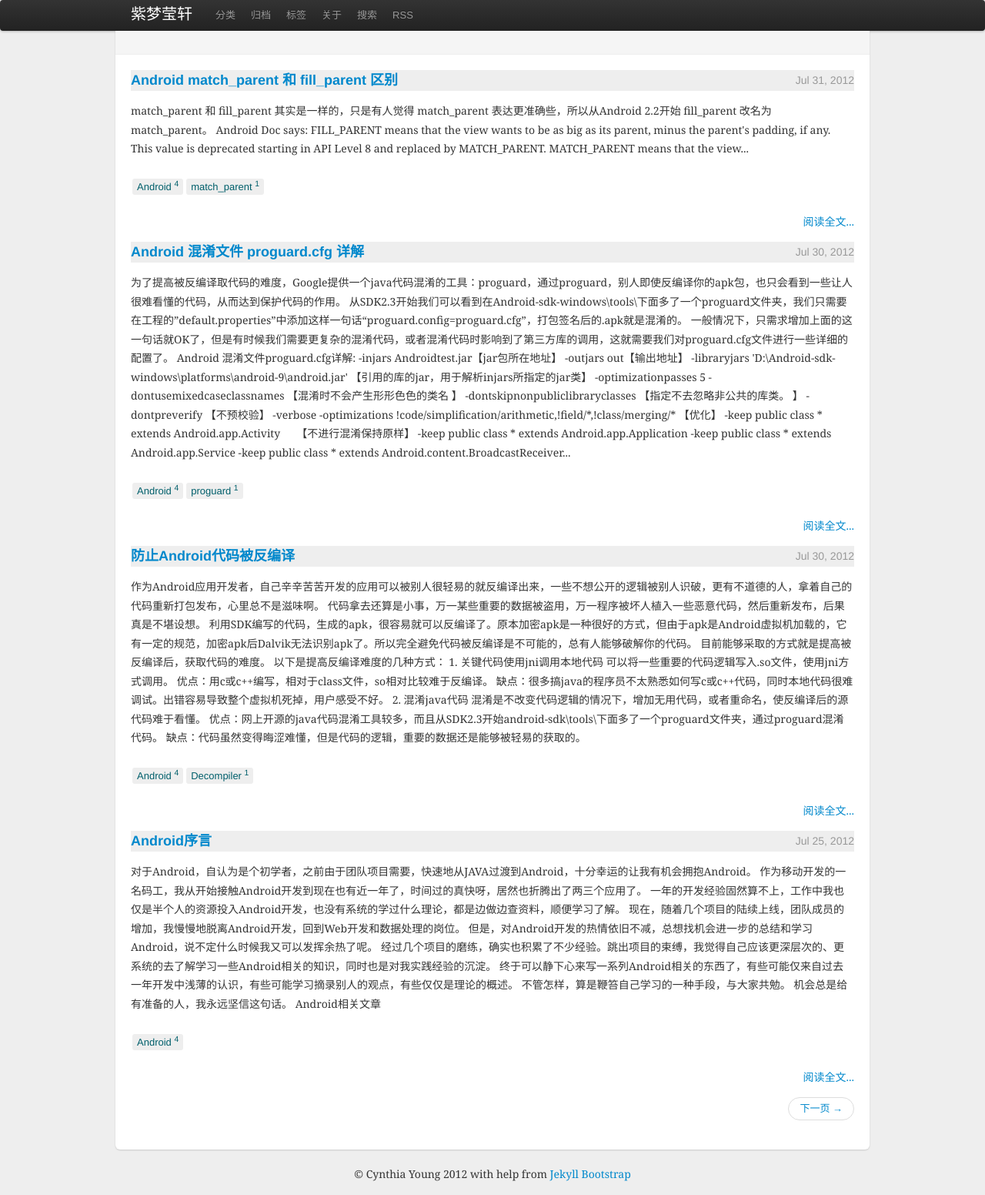
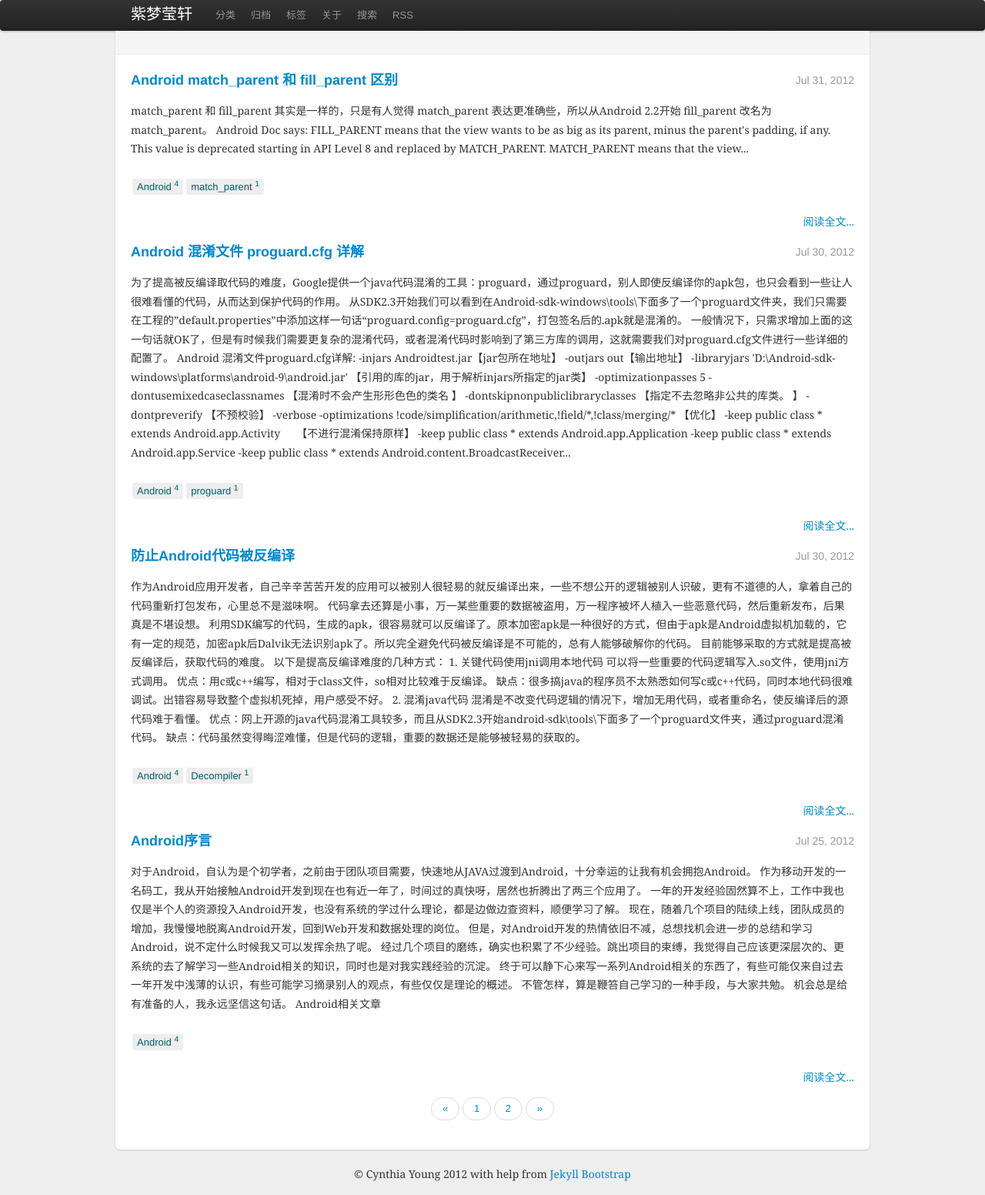
Before and after one commit to young0512/young0512.github.com, a Jekyll site: the page built from index.html, in a window 1280 px wide. Shown: the whole page at 77% size. Built offline with Jekyll 4.4.1, drawn with Linux system fonts in a browser that asks for light colours; nearby versions of some CDN libraries; Markdown is read by kramdown in place of the engine named in the settings; the list of posts is cut into pages by our own code.

Commit message:
modify paginate and css

```diff
--- a/_config.yml
+++ b/_config.yml
@@ -1,11 +1,15 @@
+markdown: rdiscount
 paginate: 4
+paginate_files:
+ - index.html
 safe: false
 
-permalink: /:year/:month/:day/:title
+permalink: /:year/:month/:day/:title.html
 
 exclude: [".rvmrc", ".rbenv-version", "README.md", "Rakefile", "changelog.md"]
 auto: true
 pygments: true
+lsi: true
 
 title :  紫梦莹轩
 tagline: Happy Everyday
--- a/_layouts/default.html
+++ b/_layouts/default.html
@@ -8,7 +8,7 @@
     <meta name="author" content="{{ site.author.name }}">
     <link href="{{ site.ASSET_PATH }}/themes/bootstrap.min.css" rel="stylesheet">
     <link href="{{ site.ASSET_PATH }}/themes/style.css?body=1" rel="stylesheet" type="text/css" media="all">
-    <link rel="shortcut icon" href="{{ site.HOME_PATH }}/favicon.ico">
+    <link rel="shortcut icon" href="{{ site.HOME_PATH }}favicon.ico">
     <!-- Le HTML5 shim, for IE6-8 support of HTML elements -->
     <!--[if lt IE 9]>
       <script src="http://html5shim.googlecode.com/svn/trunk/html5.js"></script>
--- a/assets/themes/style.css
+++ b/assets/themes/style.css
@@ -1,13 +1,6 @@
 /* Override some defaults */
 html, body {
   background-color: #eee;
-}
-h3 {
-  background-color: #eee;
-  color: purple
-}
-h4 {
-  color: #00CDCD
 }
 
 p {
--- a/index.html
+++ b/index.html
@@ -34,14 +34,51 @@ keywords:
 
 <div class="wrapper">
 	<ul class="pager">
+	<!-- pagination (a page1 folder isn't created by Jekyll.
+	To avoid 404s when going to the first page it must be
+	specified separately) -->
     {% if paginator.previous_page %}
-		<li class="previous">
-			<a href="/page{{ paginator.previous_page }}">&larr; 上一页</a>
+      {% if paginator.previous_page == 1 %}
+        <li>
+          <a href="/">&laquo;</a>
+        </li>
+      {% else %}
+        <li>
+          <a href="/page{{paginator.previous_page}}">&laquo;</a>
         </li>
       {% endif %}
+    {% else %}
+      <li class="disabled">
+        <a href="#">&laquo;</a>
+      </li>
+    {% endif %}
+    {% if paginator.page == 1 %}
+      <li class="active">
+        <a href="#">1</a>
+      </li>
+    {% else %}
+      <li>
+        <a href="/">1</a>
+      </li>
+    {% endif %}
+    {% for count in (2..paginator.total_pages) %}
+      {% if count == paginator.page %}
+        <li class="active">
+          <a href="#">{{count}}</a>
+        </li>
+      {% else %}
+        <li>
+          <a href="/page{{count}}">{{count}}</a>
+        </li>
+      {% endif %}
+    {% endfor %}
     {% if paginator.next_page %}
-		<li class="next">
-			<a href="/page{{ paginator.next_page }}">下一页 &rarr;</a>
+      <li>
+        <a href="/page{{paginator.next_page}}">&raquo;</a>
+      </li>
+    {% else %}
+      <li class="disabled">
+        <a href="#">&raquo;</a>
       </li>
     {% endif %}
   </ul>
```
Also changed, not shown: _posts/2012-07-23-markdown.md (+0 -1 lines). Lines whose indentation alone changed are shown as unchanged.
